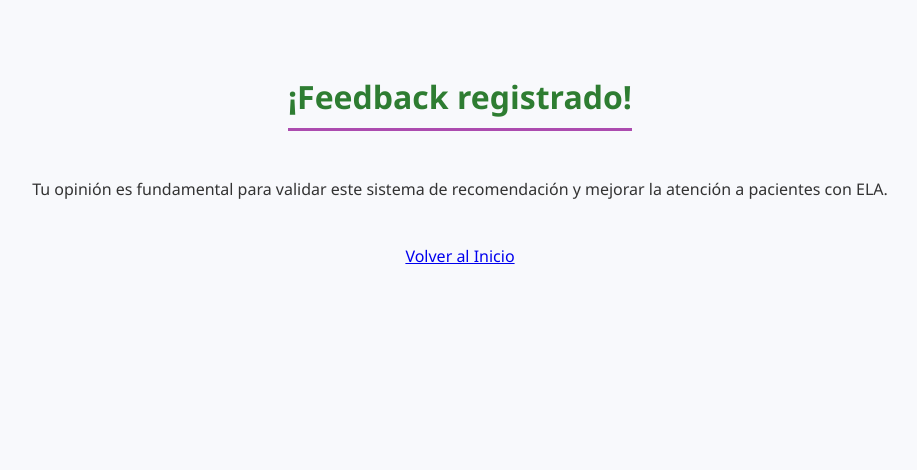
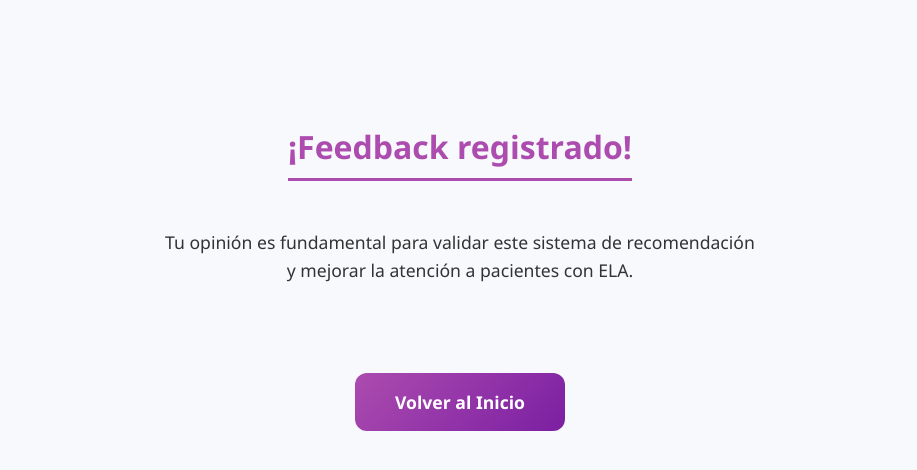
Before and after one commit to itslxcy/Trabajo-fin-de-grado, a Flask app: template backend/templates/gracias_feedback.html in a window 1280 px wide. Shown: the top 470 px of the page, without its empty margins (180-1097 px from the left). Run offline with Flask 3, Linux system fonts and the light colour scheme; the template is opened without the code that fills it, so the values that code supplies are empty.

Commit message:
Cambio visualización feedback

```diff
--- a/backend/templates/gracias_feedback.html
+++ b/backend/templates/gracias_feedback.html
@@ -3,14 +3,18 @@
 <head>
     <meta charset="UTF-8">
     <title>¡Gracias por tu Feedback!</title>
-    <link rel="stylesheet" href="{{ url_for('static', filename='css/estilos.css') }}">
+    <link rel="stylesheet" href="{{ url_for('static', filename='estilos.css') }}">
 </head>
 <body>
-    <div class="contenedor" style="text-align: center; margin-top: 50px;">
-        <h1 style="color: #2e7d32;">¡Feedback registrado!</h1>
-        <p>Tu opinión es fundamental para validar este sistema de recomendación y mejorar la atención a pacientes con ELA.</p>
-        <br>
-        <a href="/" class="boton">Volver al Inicio</a>
+    <div class="contenedor" style="text-align: center; margin-top: 100px; max-width: 600px; margin-left: auto; margin-right: auto;">
+        <h1 style="color: #ac4caf;">¡Feedback registrado!</h1>
+        <p style="font-size: 1.1em; color: #333; line-height: 1.6;">
+            Tu opinión es fundamental para validar este sistema de recomendación y mejorar la atención a pacientes con ELA.
+        </p>
+        <br><br>
+        <a href="/" class="boton-enviar" style="text-decoration: none; display: inline-block; width: auto; padding: 15px 40px; background-color: #ac4caf;">
+            Volver al Inicio
+        </a>
     </div>
 </body>
 </html>
```
Also changed, not shown: backend/templates/recomendacion.html (+13 -7 lines), 2 other files.
